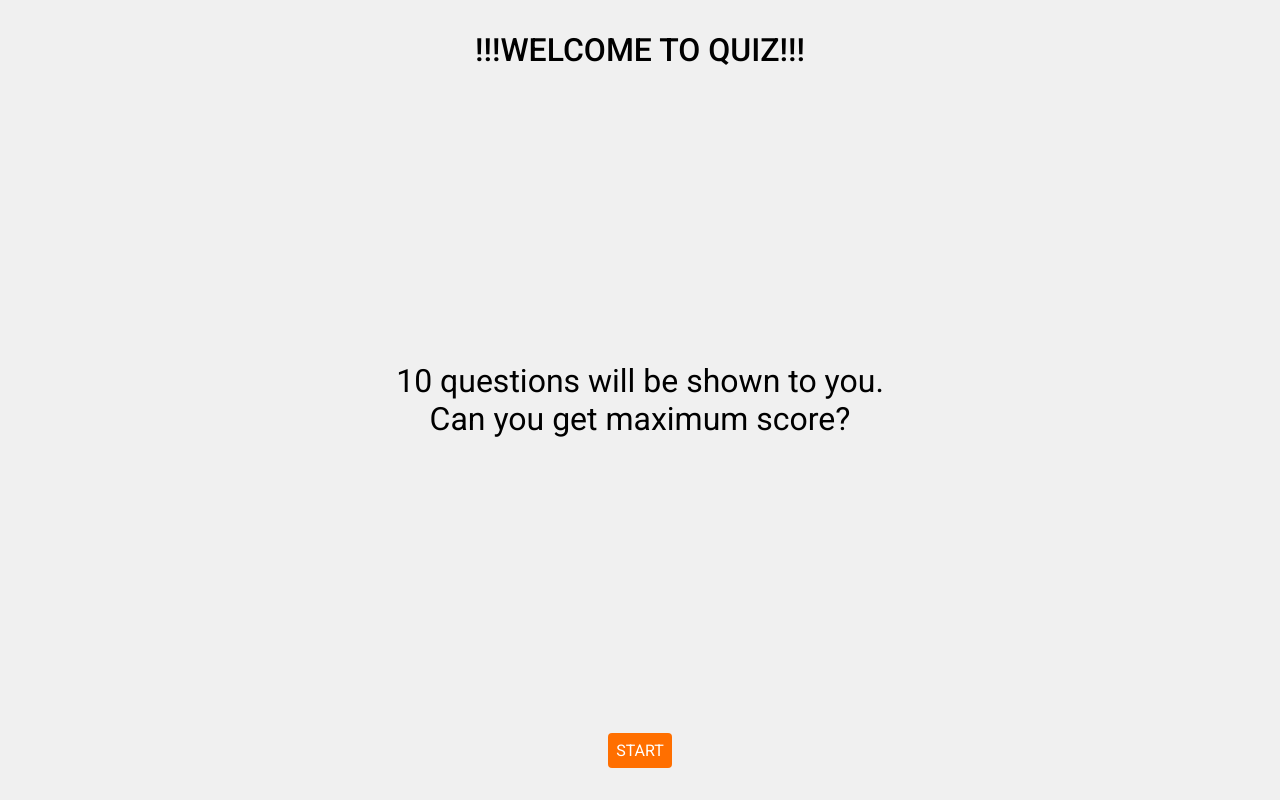
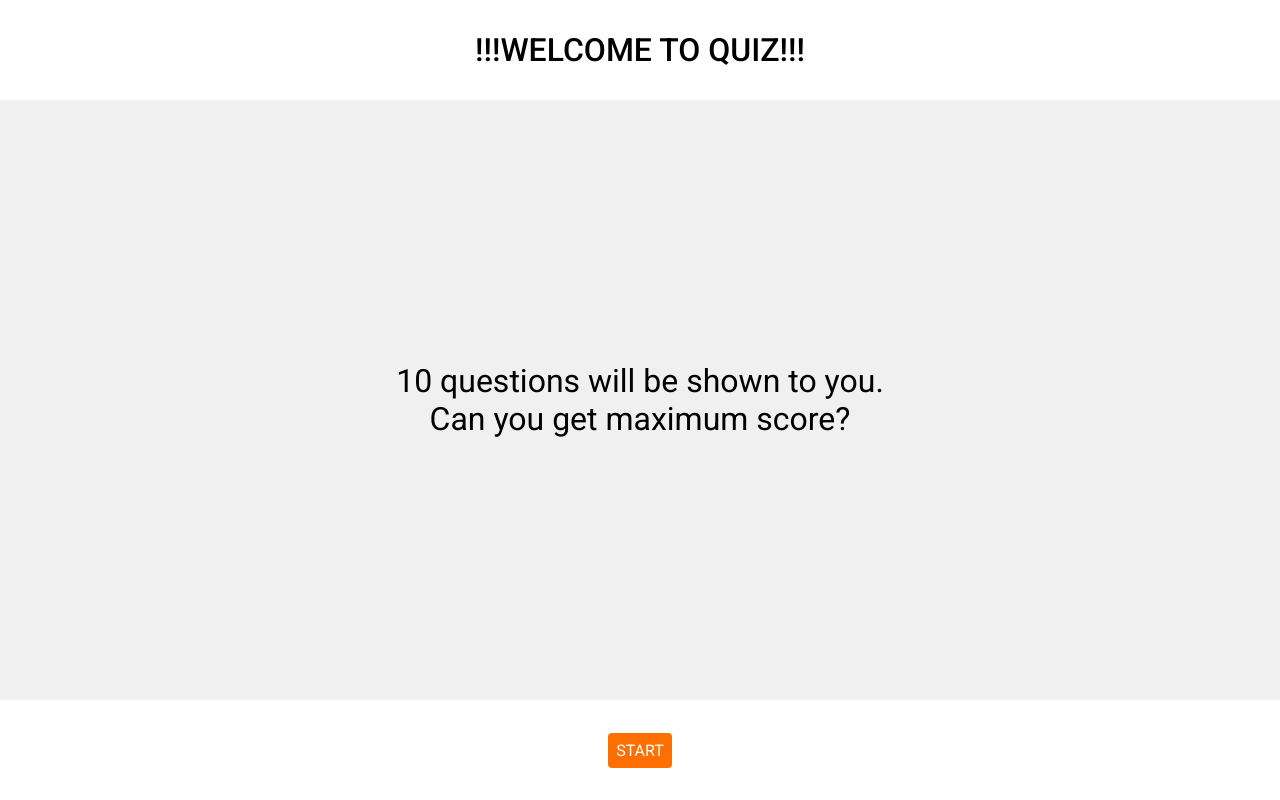
Before and after one commit to dyegosoriano/React-Quiz, a React (Create React App) app: page / in a window 1280 px wide. Built offline with nearby package versions, Linux system fonts and the light colour scheme.

Commit message:
atualizando cores do Header e Footer

```diff
--- a/src/components/Footer/styles.ts
+++ b/src/components/Footer/styles.ts
@@ -1,6 +1,8 @@
 import styled from 'styled-components'
 
 export const Container = styled.footer`
+  background: #fff;
+
   display: flex;
   align-items: center;
   justify-content: center;
--- a/src/components/Header/styles.ts
+++ b/src/components/Header/styles.ts
@@ -1,6 +1,8 @@
 import styled from 'styled-components'
 
 export const Container = styled.header`
+  background: #fff;
+
   display: flex;
   align-items: center;
   justify-content: center;
```
